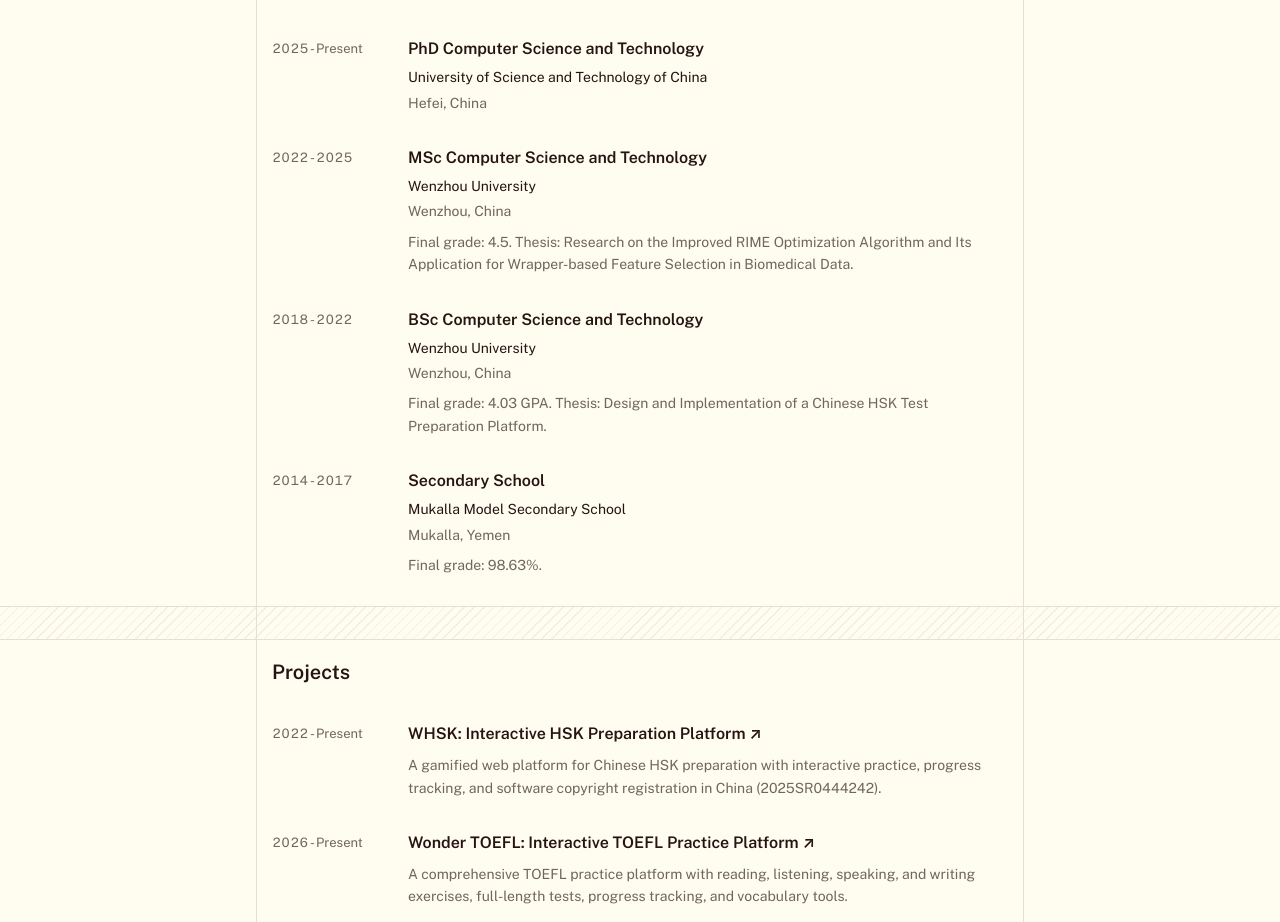
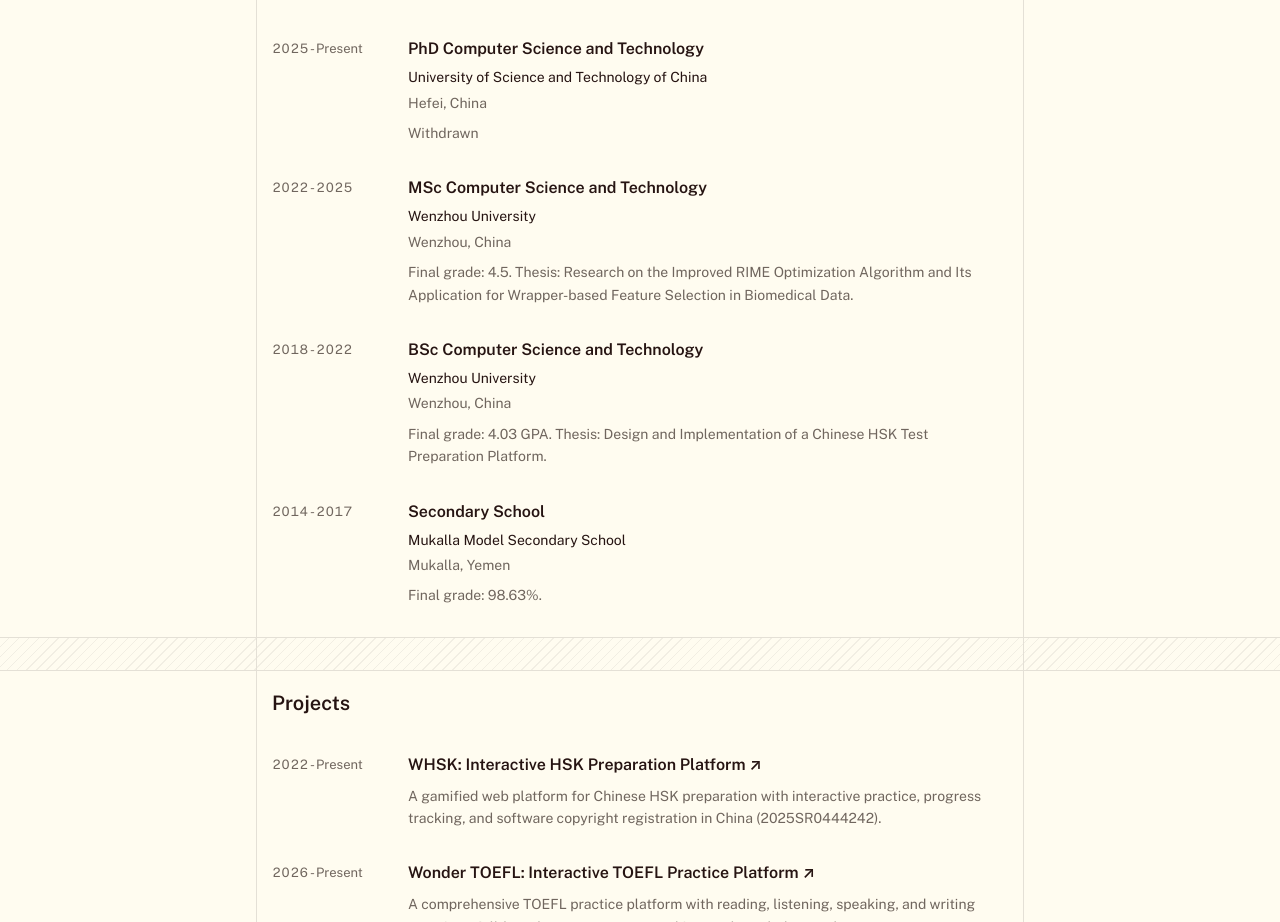
Before and after one commit to batis1/batis1, a SvelteKit app: page / in a window 1280 px wide. Shown: the part 1940-2862 px from the top of the page. Built offline with nearby package versions, Linux system fonts and the light colour scheme.

Commit message:
Mark PhD education entry as withdrawn

```diff
--- a/src/routes/+page.svelte
+++ b/src/routes/+page.svelte
@@ -25,7 +25,7 @@
 			degree: "PhD Computer Science and Technology",
 			school: "University of Science and Technology of China",
 			location: "Hefei, China",
-			detail: "",
+			detail: "Withdrawn",
 		},
 		{
 			date: "2022 - 2025",
```
